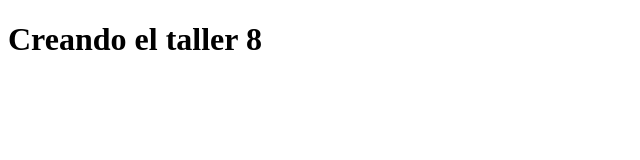
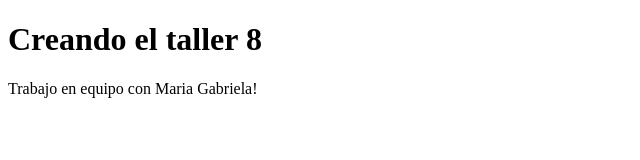
Before and after one commit to NALVARE84523/Taller8, a plain HTML site: page index.html in a window 1280 px wide. Shown: the whole page, without its empty margins (0-640 px from the left). Drawn offline with Linux system fonts and the light colour scheme.

Commit message:
Segundo commit

```diff
--- a/index.html
+++ b/index.html
@@ -9,5 +9,9 @@
     <h1>
         Creando el taller 8
     </h1>
+
+    <p>
+        Trabajo en equipo con Maria Gabriela!
+    </p>
 </body>
 </html>
```
